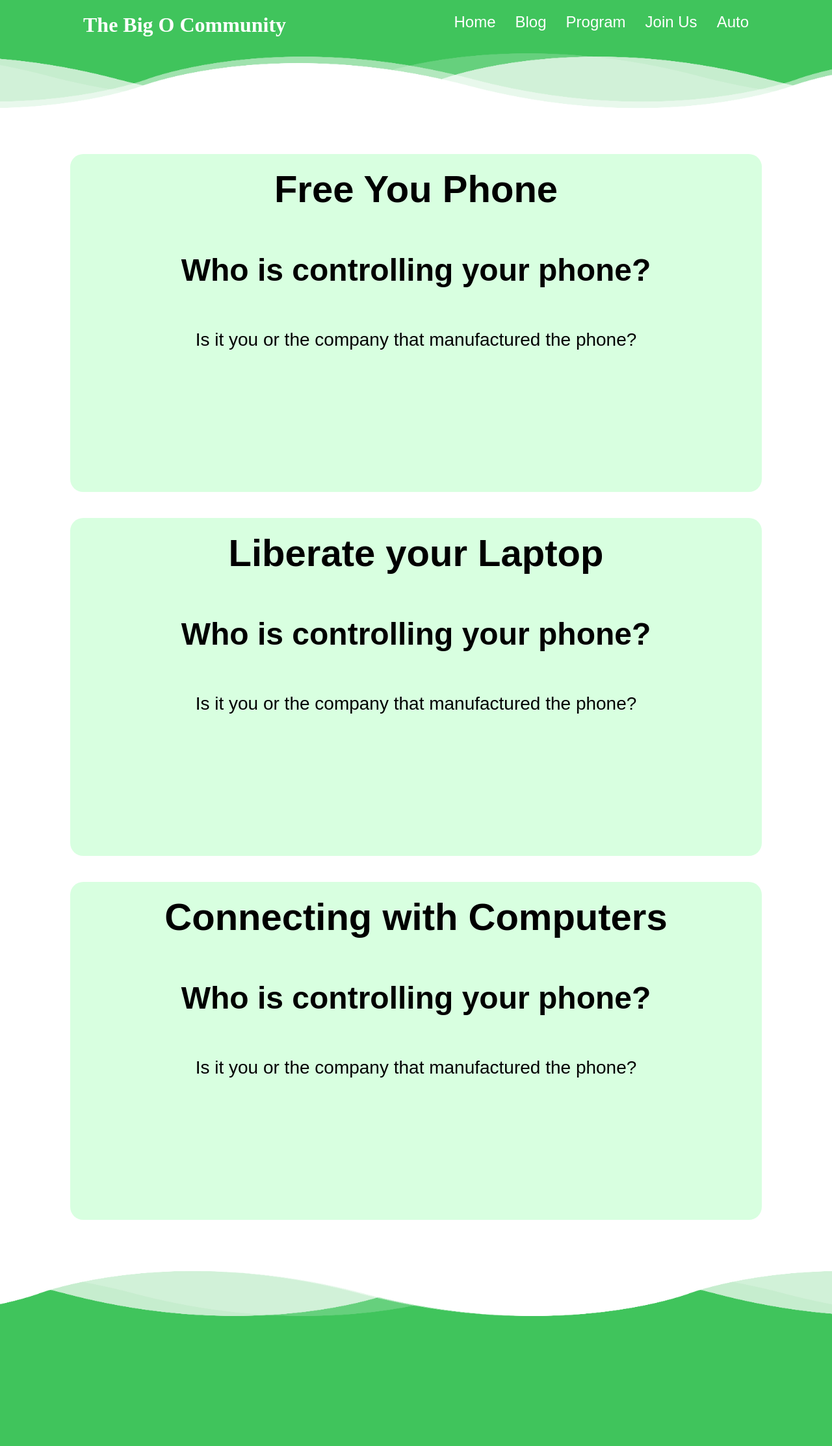
After one commit to aayushjoshi2709/the_big_O_community, a Django app: page /programs in a window 1280 px wide. The commit adds this page. Shown: the whole page at 65% size. Run offline with Django 4.2, Linux system fonts and the light colour scheme.

Commit message:
added site logo, Program sections

```diff
--- a/community_web_application/static/community_web_application/css/index.css
+++ b/community_web_application/static/community_web_application/css/index.css
@@ -28,7 +28,7 @@
     padding: 10px 16px;
     font-size: 18px;
     border-radius: 25px;
-    background-color: blue;
+    background-color: #00834c;
     font-weight: bold;
 }
 
@@ -65,7 +65,7 @@
     font-size: 42px;
 }
 .community-description h2 span{
-    color: #3586ff;
+    color: #40c45c;
 }
 .community-description p{
     font-family: Arial, Helvetica, sans-serif;
--- /dev/null
+++ b/community_web_application/static/community_web_application/css/programs.css
@@ -0,0 +1,33 @@
+.p-base{
+    background-color: #d8ffe0;
+    border-radius: 20px;
+    min-height: 60vh;
+    width: 80%;
+    margin: 40px auto;
+    display: flex;
+    flex-direction: column;
+    align-content: center;
+    padding: 20px;
+}
+
+
+.p-base h2{
+    font-size: 48px;
+    font-family: Arial, Helvetica, sans-serif;
+    text-align: center;
+    margin: 4rem;
+}
+
+
+
+.p-base h1{
+    font-size: 58px;
+    font-family: Arial, Helvetica, sans-serif;
+    text-align: center;
+}
+
+.p-base .content{
+    font-size: 28px;
+    font-family: Arial, Helvetica, sans-serif;
+    text-align: center;
+}
--- a/community_web_application/templates/community_web_application/index.html
+++ b/community_web_application/templates/community_web_application/index.html
@@ -47,6 +47,8 @@
             <div class="program-grid-card-content">
                 <h3>Free your Phone</h3>
                 <p>Do you really own your phone? Learn how you can be safe and secure by using Free and Open Source Software on your phone.</p>
+                <a href="{%url 'all_programs'%}#fyp">Read more</a>
+
             </div>
         </div>
         <div class="programs-grid-card">
@@ -54,6 +56,8 @@
             <div class="program-grid-card-content">
                 <h3>Connecting with Computers</h3>
                 <p>Sharing the knowledge of using Computers to people who needs the most.</p>
+                <a href="{%url 'all_programs'%}#cwc">Read more</a>
+
             </div>
         </div>
         <div class="programs-grid-card gnu-love">
@@ -61,6 +65,7 @@
             <div class="program-grid-card-content">
                 <h3>Liberate your Laptop</h3>
                 <p>Learn how to install GNU/Linux on your Laptop/PC and give Freedom to your devices.</p>
+                <a href="{%url 'all_programs'%}#lyl">Read more</a>
             </div>
         </div>
     </div>
--- /dev/null
+++ b/community_web_application/templates/community_web_application/programs.html
@@ -0,0 +1,52 @@
+{% extends 'base.html' %} {% load static %} {% block css_files %}
+<link
+  rel="stylesheet"
+  type="text/css"
+  href="{% static 'community_web_application/css/index.css' %}"
+/>
+<link
+  rel="stylesheet"
+  type="text/css"
+  href="{% static 'community_web_application/css/programs.css' %}"
+/>
+{% endblock %}
+
+{%block title%} All Programs {% endblock%}
+
+
+{%block content%}
+  <div id="fyp" class="p-base">
+
+    <h1>Free You Phone</h1>
+    <h2>Who is controlling your phone?</h2>
+
+    <div class="content">
+      Is it you or the company that manufactured the phone?
+
+    </div>
+  </div>
+
+  <div id="lyl" class="p-base">
+
+    <h1>Liberate your Laptop</h1>
+    <h2>Who is controlling your phone?</h2>
+
+    <div class="content">
+      Is it you or the company that manufactured the phone?
+
+    </div>
+  </div>
+
+
+  <div id="cwc" class="p-base">
+
+    <h1>Connecting with Computers</h1>
+    <h2>Who is controlling your phone?</h2>
+
+    <div class="content">
+      Is it you or the company that manufactured the phone?
+
+    </div>
+  </div>
+
+{%endblock%}
--- a/community_web_application/urls.py
+++ b/community_web_application/urls.py
@@ -2,6 +2,7 @@ from . import views
 from django.urls import path
 urlpatterns = [
     path("", views.index_view, name="index"),
+    path("programs", views.view_programs_view, name="all_programs"),
     path("blogs", views.all_blogs_view, name="all_blogs"),
     path("contact-us", views.contact_us_view,name="contact_us"),
     path("blog/<slug:slug>", views.view_blog_view,name="blog_info"),
--- a/community_web_application/views.py
+++ b/community_web_application/views.py
@@ -35,6 +35,11 @@ def view_blog_view(request,slug):
     blog_data = get_object_or_404(Blog, slug = slug)
     blog_data.content = blog_data.content
     return render(request, "community_web_application/blog.html",{"blog_data":blog_data})
+
+
+@require_http_methods(["GET"])
+def view_programs_view(request):
+    return render(request, "community_web_application/programs.html")
 
 
 @require_http_methods(["GET"])
--- a/static/base.css
+++ b/static/base.css
@@ -4,7 +4,7 @@
   border: none;
 }
 .doc-info{
-  background-color: #3586ff;
+  background-color: #40c45c;
   display: flex;
   justify-content: center;
   align-items: center;
@@ -14,7 +14,7 @@
   flex-direction: column;
   width: 100%;
   height: 120px;
-  background-color: #3586ff;
+  background-color: #40c45c;
   overflow: hidden;
 }
 .wave-section .wave {
@@ -30,7 +30,7 @@
 .footer {
   margin-top: 3rem;
   height: 300px;
-  background-color: #3586ff;
+  background-color: #40c45c;
 }
 .footer .wave-section .wave {
   top: 0;
@@ -86,7 +86,7 @@
   bottom: 10px;
 }
 .header-container {
-  background-color: #3586ff;
+  background-color: #40c45c;
 }
 .header {
   display: flex;
--- a/templates/base.html
+++ b/templates/base.html
@@ -3,8 +3,11 @@
   <head>
     <title>The Big O Community - {% block title %} {%endblock%}</title>
     <meta name="viewport" content="width=device-width, initial-scale=1.0" />
+    <link rel="icon" href="{%static 'images/main-logo.png'%}" />
     <link rel="stylesheet" href="https://cdnjs.cloudflare.com/ajax/libs/font-awesome/6.4.2/css/all.min.css" integrity="sha512-z3gLpd7yknf1YoNbCzqRKc4qyor8gaKU1qmn+CShxbuBusANI9QpRohGBreCFkKxLhei6S9CQXFEbbKuqLg0DA==" crossorigin="anonymous" referrerpolicy="no-referrer" />
     <link rel="stylesheet" type="text/css" href="{% static 'base.css' %}" />
+
+
     {% block css_files %} {% endblock %}
   </head>
   <body>
```
Also changed, not shown: static/images/main-logo.png (added).
